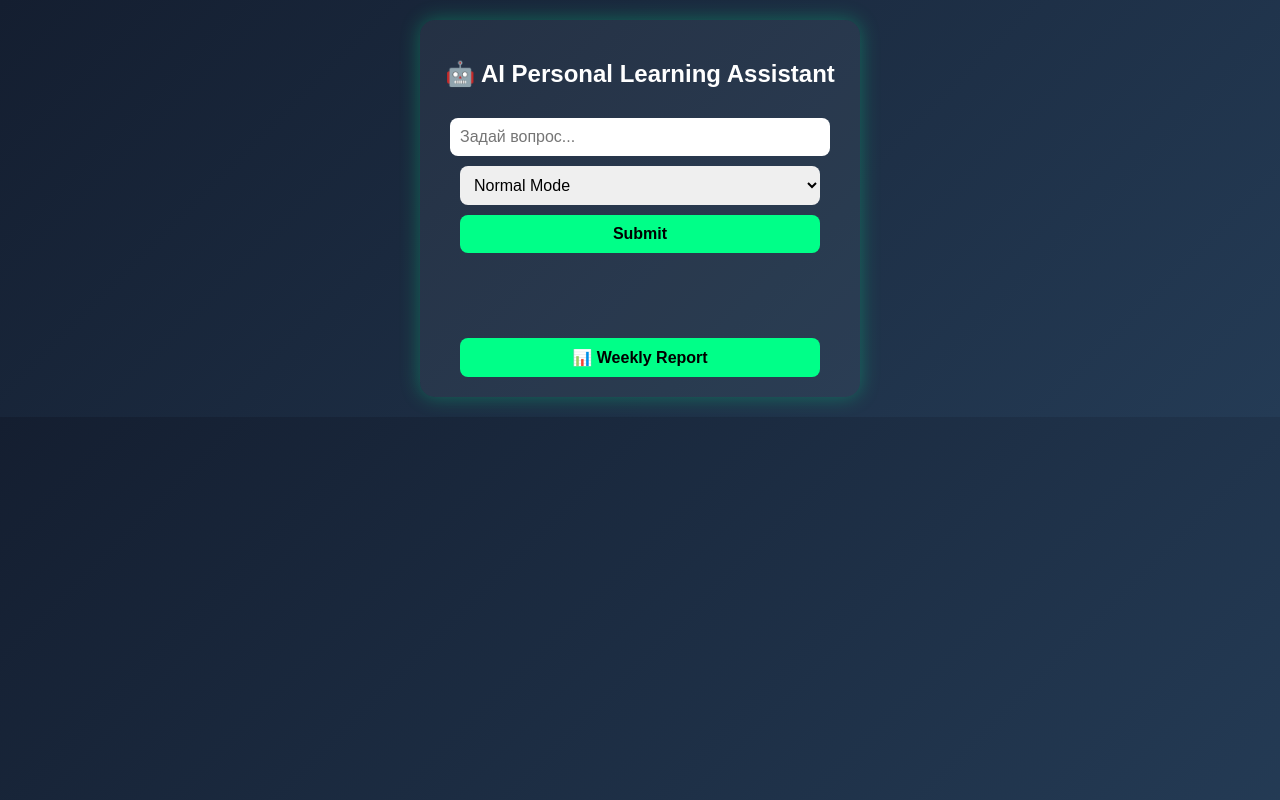
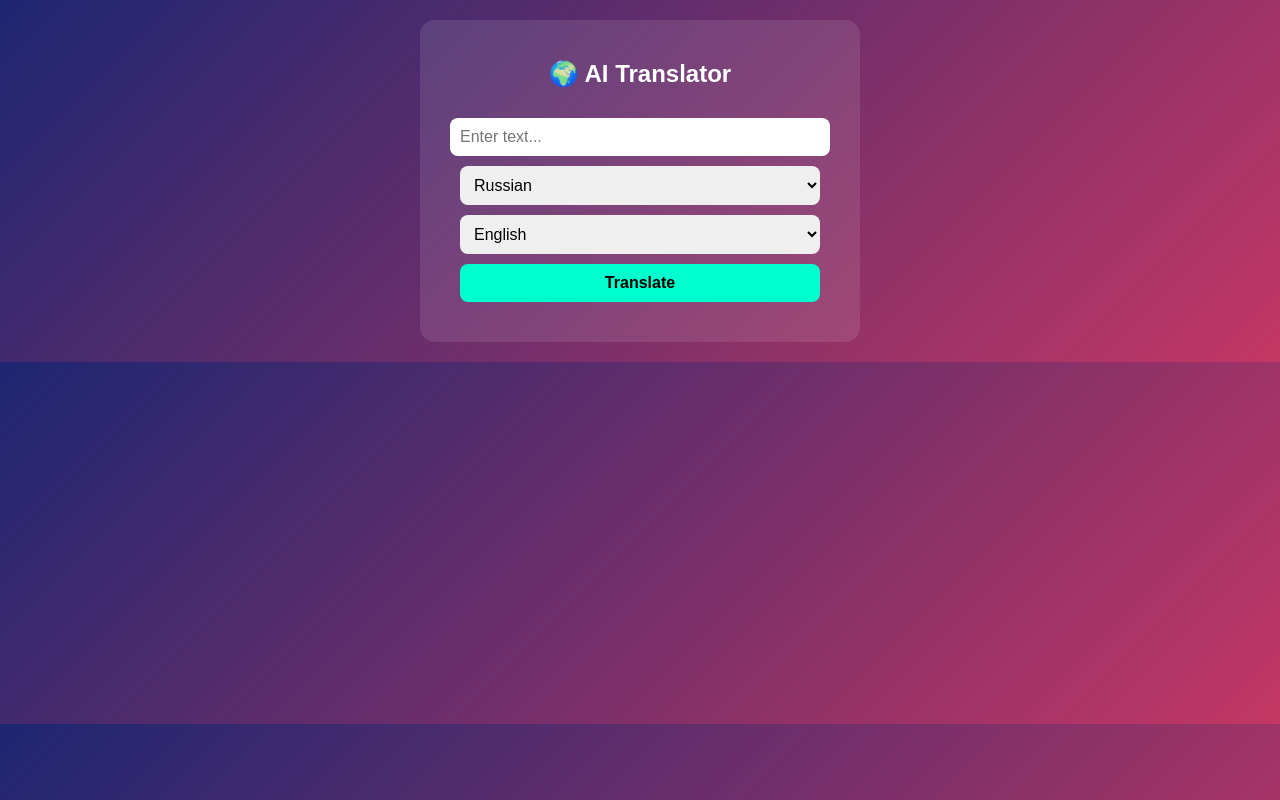
Before and after one commit to Sol1x000/APLA-S, a plain HTML site: page index.html in a window 1280 px wide. Drawn offline with Linux system fonts and the light colour scheme.

Commit message:
Update AI Personal Learning Assistant to AI Translator

```diff
--- a/index.html
+++ b/index.html
@@ -1,52 +1,40 @@
 <!DOCTYPE html>
 <html>
 <head>
-  <title>AI Personal Learning Assistant</title>
+  <title>AI Translator</title>
   <meta name="viewport" content="width=device-width, initial-scale=1.0">
   <style>
     body {
       margin: 0;
       font-family: Arial;
-      background: linear-gradient(135deg,#141e30,#243b55);
+      background: linear-gradient(135deg,#1d2671,#c33764);
       color: white;
       text-align: center;
       padding: 20px;
     }
-
     .card {
-      background: rgba(255,255,255,0.05);
+      background: rgba(255,255,255,0.1);
       padding: 20px;
       border-radius: 15px;
+      max-width: 400px;
       margin: auto;
-      max-width: 400px;
-      box-shadow: 0 0 20px rgba(0,255,150,0.3);
     }
-
     input, select, button {
+      width: 90%;
       padding: 10px;
       margin-top: 10px;
-      width: 90%;
       border-radius: 8px;
       border: none;
       font-size: 16px;
     }
-
     button {
-      background: #00ff88;
+      background: #00ffcc;
       font-weight: bold;
       cursor: pointer;
     }
-
-    #answer {
+    #result {
       margin-top: 20px;
       font-size: 18px;
-      min-height: 40px;
-    }
-
-    .progress {
-      margin-top: 15px;
-      font-size: 14px;
-      opacity: 0.8;
     }
   </style>
 </head>
@@ -54,97 +42,65 @@
 <body>
 
 <div class="card">
+<h2>🌍 AI Translator</h2>
 
-<h2>🤖 AI Personal Learning Assistant</h2>
+<input type="text" id="text" placeholder="Enter text...">
 
-<input type="text" id="question" placeholder="Задай вопрос...">
-
-<select id="mode">
-  <option value="normal">Normal Mode</option>
-  <option value="simple">Explain Like I'm 10</option>
-  <option value="exam">Exam Mode</option>
+<select id="fromLang">
+  <option value="ru">Russian</option>
+  <option value="en">English</option>
+  <option value="kz">Kazakh</option>
 </select>
 
-<button onclick="askAI()">Submit</button>
+<select id="toLang">
+  <option value="en">English</option>
+  <option value="ru">Russian</option>
+  <option value="kz">Kazakh</option>
+</select>
 
-<div id="answer"></div>
+<button onclick="translateText()">Translate</button>
 
-<div class="progress" id="progress"></div>
-
-<button onclick="showReport()">📊 Weekly Report</button>
-
+<div id="result"></div>
 </div>
 
 <script>
-let questionCount = localStorage.getItem("count") || 0;
-let examScore = localStorage.getItem("score") || 0;
-let examIndex = 0;
 
-const examQuestions = [
-  {q:"2+2", a:"4"},
-  {q:"5×3", a:"15"},
-  {q:"10-6", a:"4"},
-  {q:"3²", a:"9"}
-];
+const dictionary = {
+  hello: {ru:"привет", kz:"сәлем"},
+  привет: {en:"hello", kz:"сәлем"},
+  сәлем: {en:"hello", ru:"привет"},
 
-function askAI() {
-  const question = document.getElementById("question").value.toLowerCase();
-  const mode = document.getElementById("mode").value;
-  let answer = "";
+  math: {ru:"математика", kz:"математика"},
+  математика: {en:"math", kz:"математика"},
 
-  if (mode === "exam") {
+  school: {ru:"школа", kz:"мектеп"},
+  школа: {en:"school", kz:"мектеп"},
+  мектеп: {en:"school", ru:"школа"},
 
-    if (examIndex >= examQuestions.length) {
-      answer = "Экзамен завершён 🎉";
-      document.getElementById("progress").innerText =
-        "Финальный балл: " + examScore + "/" + examQuestions.length;
-      return;
-    }
+  book: {ru:"книга", kz:"кітап"},
+  книга: {en:"book", kz:"кітап"},
+  кітап: {en:"book", ru:"книга"}
+};
 
-    if (question === "") {
-      answer = "Вопрос: " + examQuestions[examIndex].q;
-    } else {
-      if (question === examQuestions[examIndex].a) {
-        answer = "Правильно ✅";
-        examScore++;
-        localStorage.setItem("score", examScore);
-      } else {
-        answer = "Неправильно ❌ Правильный ответ: " +
-                  examQuestions[examIndex].a;
-      }
-      examIndex++;
-      document.getElementById("progress").innerText =
-        "Прогресс: " + examIndex + "/" + examQuestions.length;
-    }
+function translateText() {
+  const text = document.getElementById("text").value.toLowerCase();
+  const from = document.getElementById("fromLang").value;
+  const to = document.getElementById("toLang").value;
 
-  } else {
-
-    if (question.includes("логарифм")) {
-      answer = (mode==="simple")
-        ? "Логарифм — это способ узнать степень числа."
-        : "Логарифм — показатель степени числа.";
-    }
-    else if (question.includes("мат")) {
-      answer = "Математика — наука о числах и формулах.";
-    }
-    else {
-      answer = "Попробуй спросить про математику.";
-    }
-
+  if (from === to) {
+    document.getElementById("result").innerText = text;
+    return;
   }
 
-  document.getElementById("answer").innerText = answer;
-
-  questionCount++;
-  localStorage.setItem("count", questionCount);
-
-  document.getElementById("question").value = "";
+  if (dictionary[text] && dictionary[text][to]) {
+    document.getElementById("result").innerText =
+      dictionary[text][to];
+  } else {
+    document.getElementById("result").innerText =
+      "Translation not found in offline dictionary.";
+  }
 }
 
-function showReport() {
-  alert("Всего вопросов: " + questionCount +
-        "\nБаллы Exam Mode: " + examScore);
-}
 </script>
 
 </body>
```
